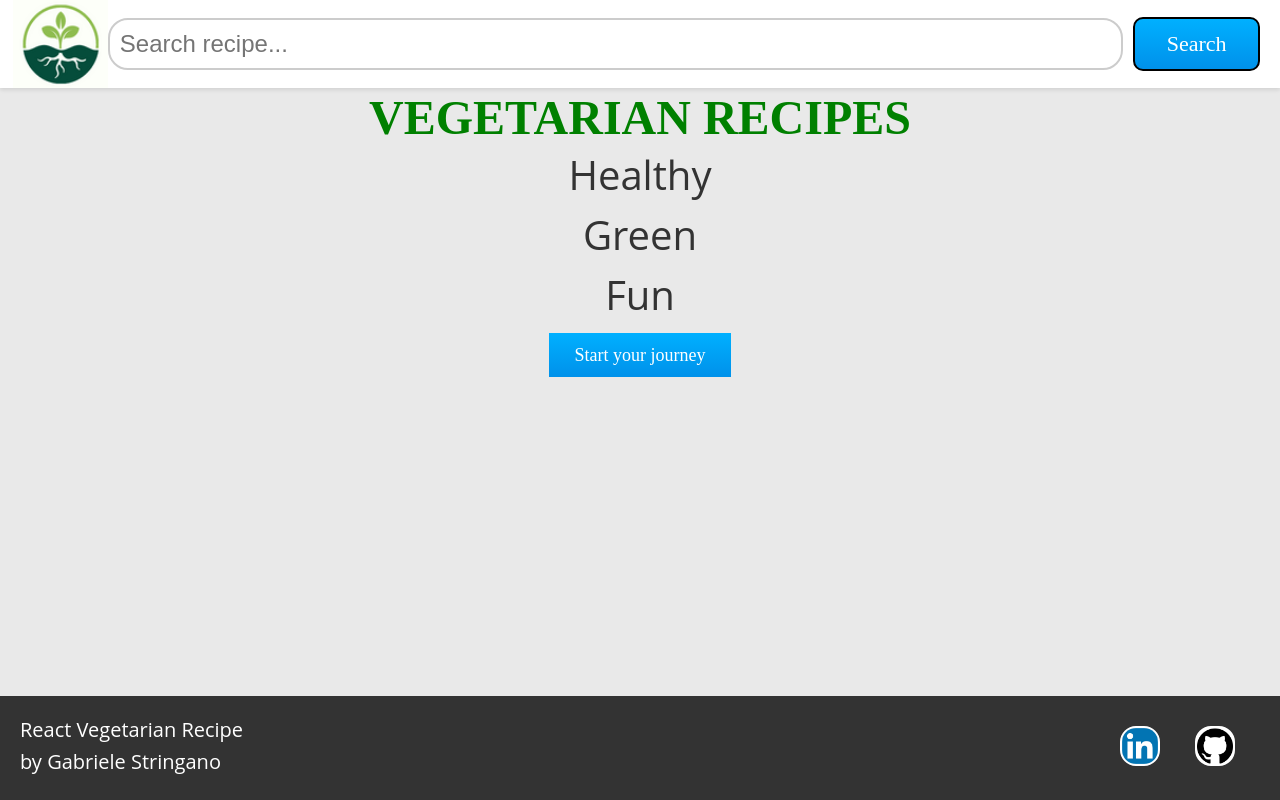
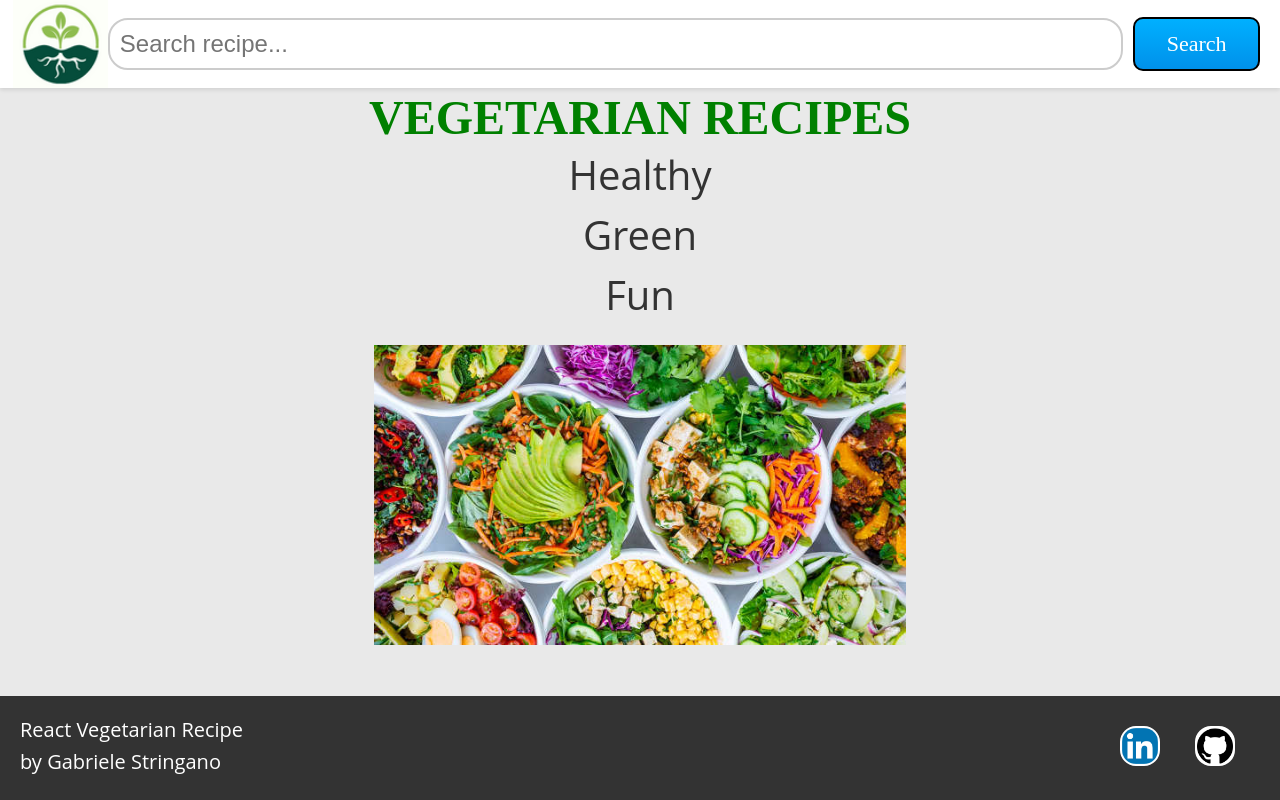
Before and after one commit to Gabriele-Stringano/react_vegetarian_recipe, a React (Create React App) app: page / in a window 1280 px wide. Built offline with nearby package versions, Linux system fonts and the light colour scheme.

Commit message:
Updated HomePage
Added new image
Removed the button

```diff
--- a/src/components/TextHome.js
+++ b/src/components/TextHome.js
@@ -1,6 +1,6 @@
 import React from 'react';
-import { Link } from 'react-router-dom';
 import StyleCSS from './modules/TextHome.module.css';
+import imageHome from "../images/homeImage.jpg";
 
 function TextHome() {
   return (
@@ -10,7 +10,7 @@ function TextHome() {
         Healthy<br/>
         Green<br/>
         Fun</p>
-      <Link className={StyleCSS.btn} to={'/research'}>Start your journey</Link>
+        <img src={imageHome} className= {StyleCSS.image} alt="VegFoto"/>
     </div>
   );
 }
--- a/src/components/modules/TextHome.module.css
+++ b/src/components/modules/TextHome.module.css
@@ -18,19 +18,8 @@
     margin-bottom: 20px;
 }
 
-.btn{
-    background: linear-gradient(to bottom, #00b0ff, #0091ea);
-    color: white;
-    font-size:large;
-    padding: 12px 26px;
-    cursor: pointer;
-    border: none;
-    text-decoration: none;
-}
-
-.btn:hover {
-    background: linear-gradient(to bottom, #0091ea, #00b0ff);
-    box-shadow: 0 6px 8px rgba(0, 0, 0, 0.2);
+.image{
+   height: 150px;
   }
 
 /* Desktop Styles */
@@ -51,4 +40,8 @@
         font-size: 3em;
         color: green;
     }
+
+    .image{
+        height: 300px;
+    }
 }
```
Also changed, not shown: src/images/homeImage.jpg (added).
